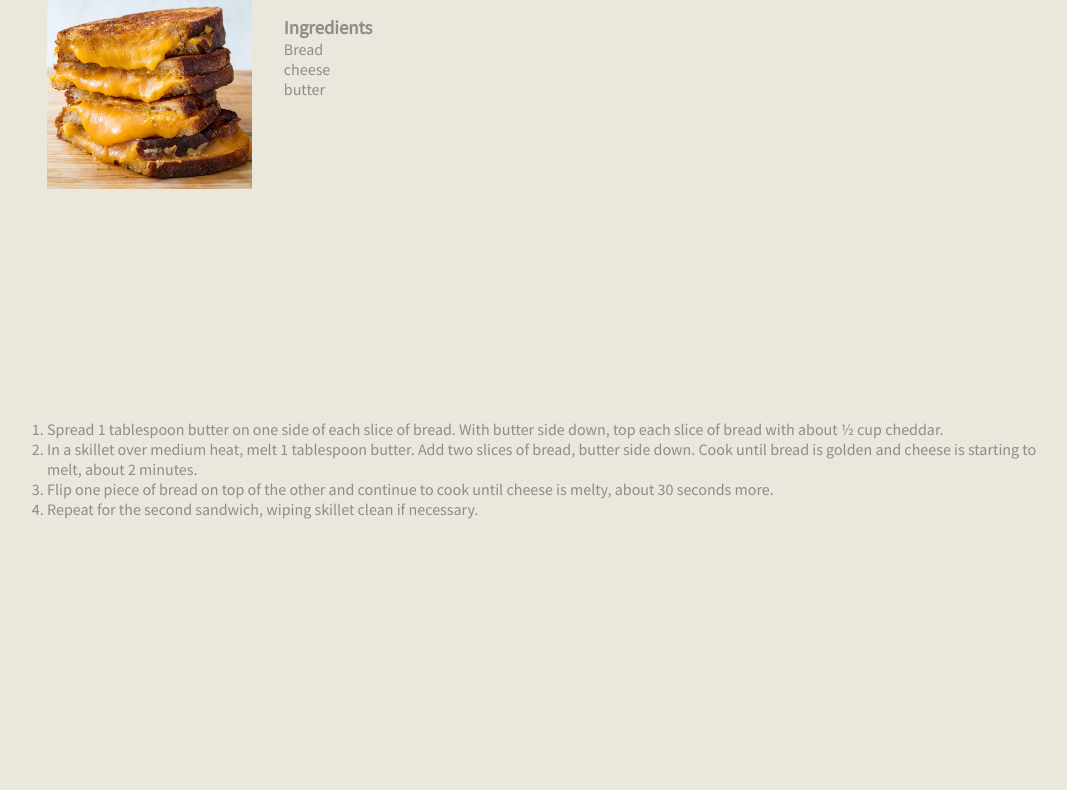
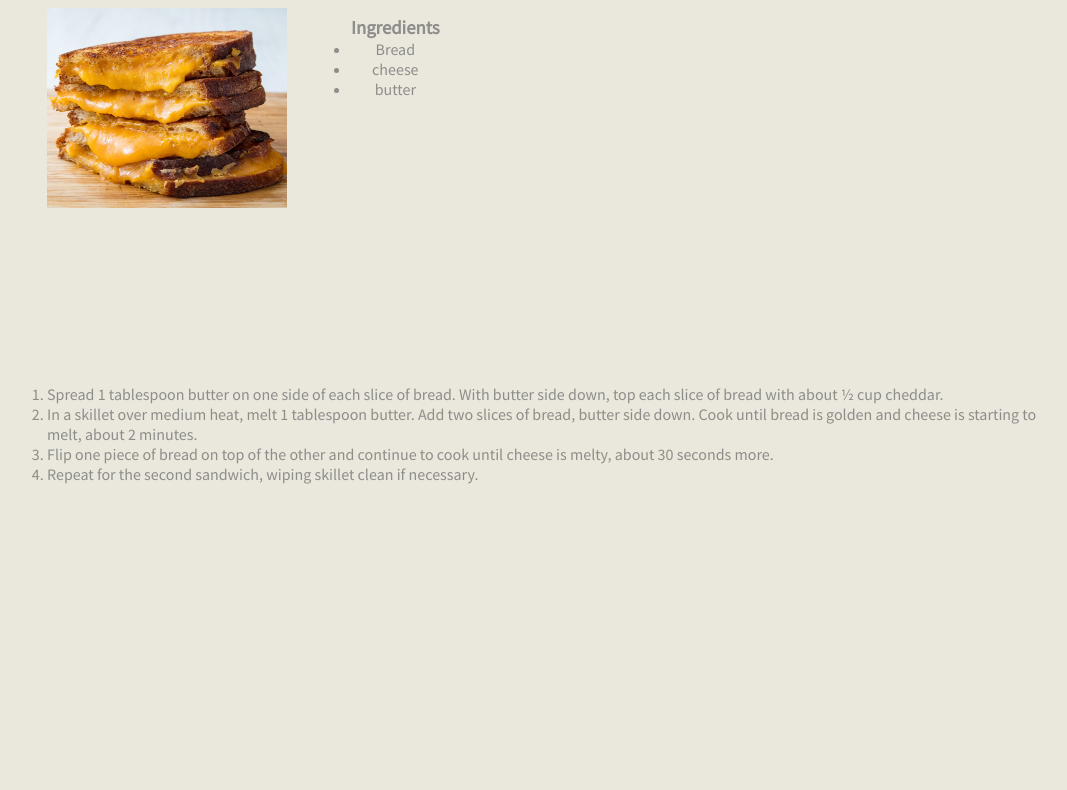
Before and after one commit to HegertTaresalu/Favourite-recipe, a plain HTML site: page index.html in a window 1280 px wide. Shown: the part 56-846 px from the top of the page, without its empty margins (81-1148 px from the left). Drawn offline with Linux system fonts and the light colour scheme.

Commit message:
make responsive

```diff
--- a/css/style.css
+++ b/css/style.css
@@ -27,10 +27,8 @@ body{
 }
 
 .ingredients{
-	width: 50%;
 	text-align: left;
 	margin: 2rem;
-	overflow: hidden;
 
 
 
@@ -38,9 +36,8 @@ body{
 
 
 .food{
-	width: 20%;
-	height: 20%;
-	float: left;
+	width: 20vh;
+	height: 20vh;
 	margin-right: 2rem;
 }
 
@@ -90,3 +87,92 @@ li{
 font-size: 1rem;
 
 }
+
+
+@media(min-width:480px)
+{
+
+	.food{
+		height:  25vh;
+		text-align: center;
+		margin: 0;
+		margin-top: 3vh;
+	}
+	.making{
+		margin-top: 1.5rem;
+
+
+	}
+	.ingredients
+	{
+		text-align: center;
+	}
+
+	.footer
+	{
+		margin-top: 15vh;
+	}
+
+
+}
+
+@media (min-width:768px)
+{
+
+	.food{
+		height: 25vh;
+
+
+	}
+	.making{
+		margin-top: 10rem;
+
+
+	}
+
+
+
+}
+
+
+@media (min-width:1024px) {
+
+	.food{
+		height: 25vh;
+
+
+	}
+	.making{
+		margin-top: 10rem;
+
+
+	}
+
+
+
+}
+
+@media (min-width:1200px) {
+
+
+	.food{
+		width: 30vh;
+		margin-right: 2rem;
+		float: left;
+	}
+
+	.making{
+		margin-top: 50vh;
+
+
+	}
+
+	.ingredients{
+		float: left;
+
+
+	}
+
+
+
+}
```
Also changed, not shown: index.html (+3 -3 lines).
